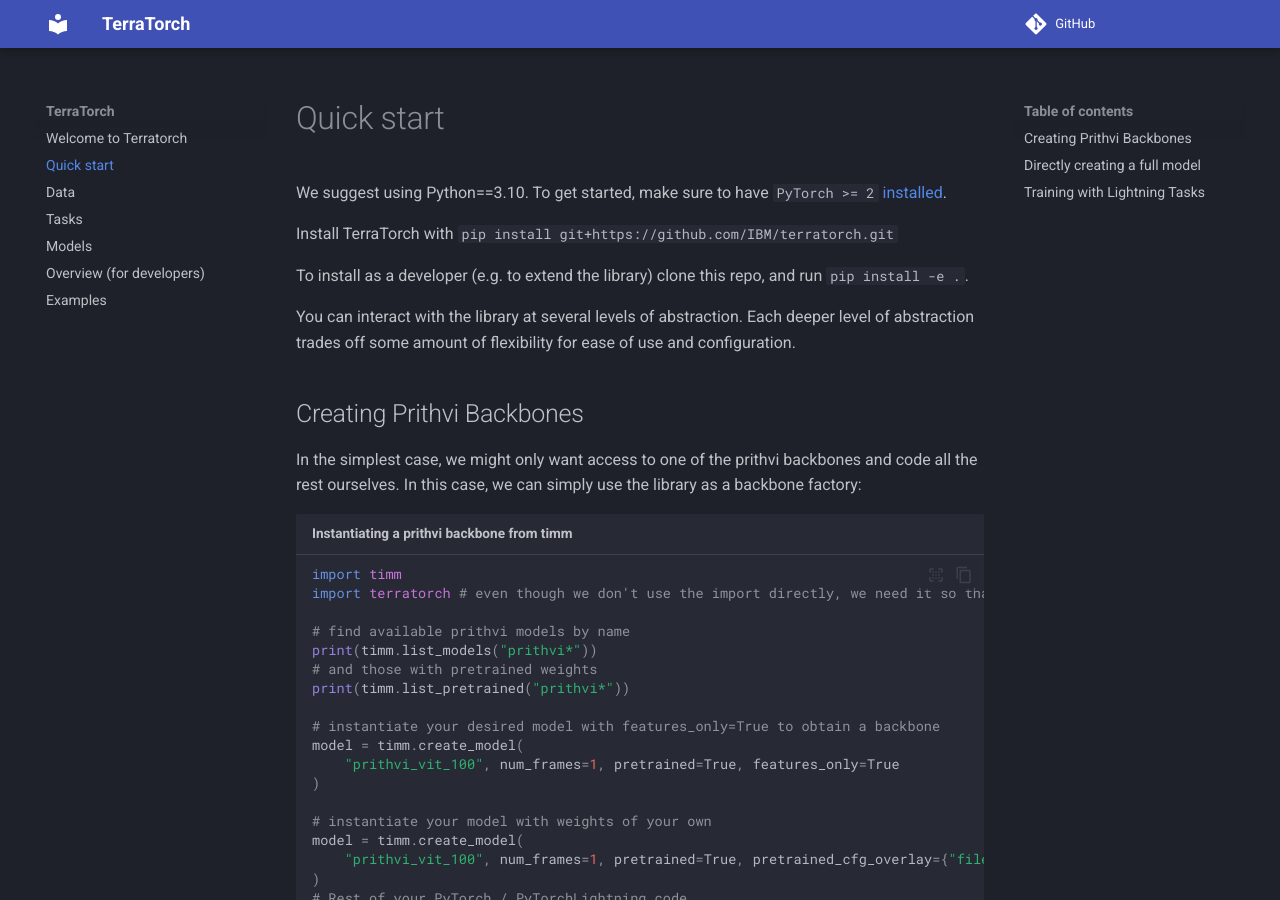
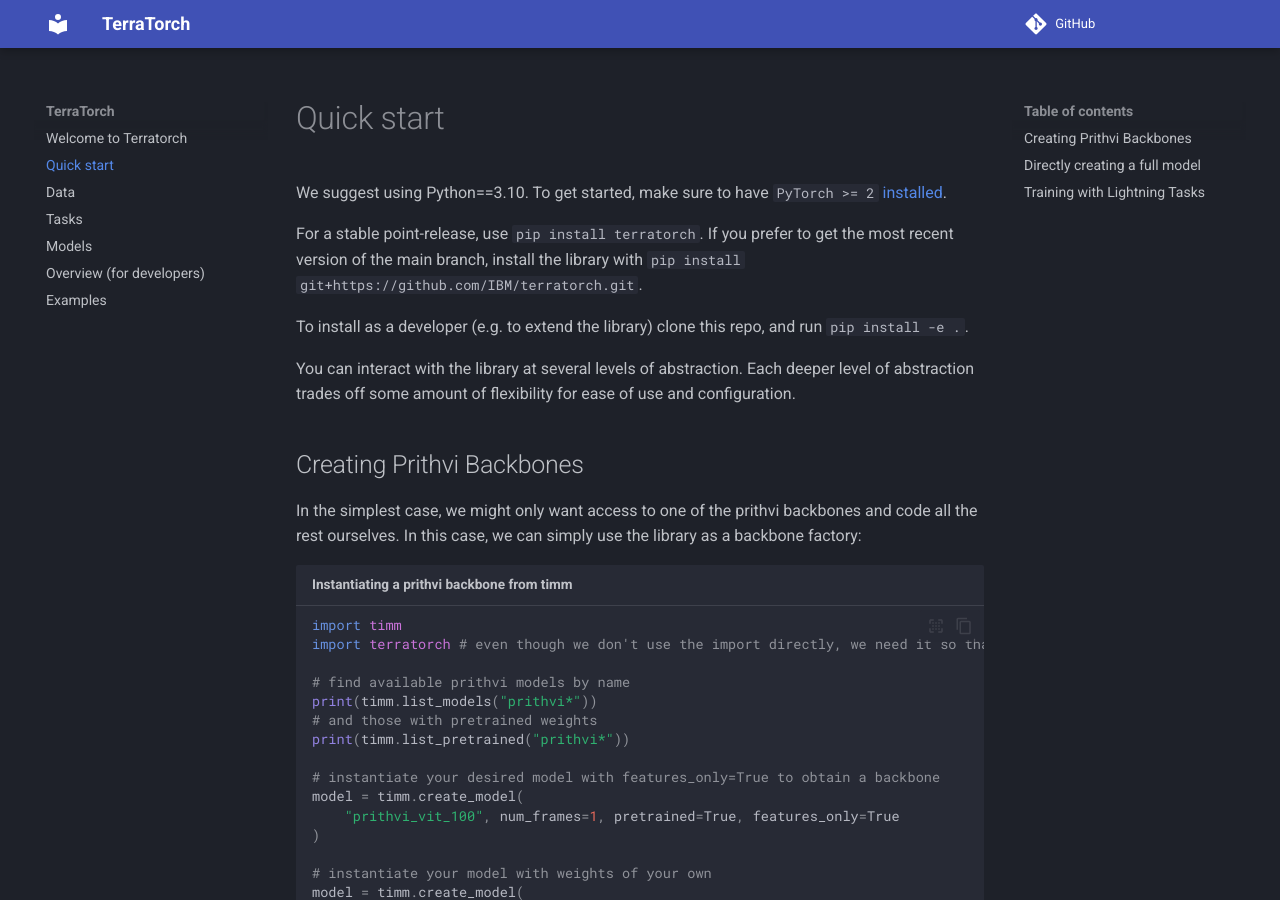
Before and after one commit to IBM/terratorch, an MkDocs documentation site: the page built from docs/quick_start.md, in a window 1280 px wide and 900 px high. Built offline with MkDocs 1.6.1 and Material for MkDocs 9.7.7, drawn with Linux system fonts in a browser that asks for light colours; comment, search, counter and statistics services are not loaded.

Commit message:
Updating quick-start
Signed-off-by: João Lucas de Sousa Almeida <joao.l.sa.9.3@gmail.com>

```diff
--- a/docs/quick_start.md
+++ b/docs/quick_start.md
@@ -2,7 +2,8 @@
 We suggest using Python==3.10.
 To get started, make sure to have `PyTorch >= 2` [installed](https://pytorch.org/get-started/locally/).
 
-Install TerraTorch with `pip install git+https://github.com/IBM/terratorch.git`
+For a stable point-release, use `pip install terratorch`.
+If you prefer to get the most recent version of the main branch, install the library with `pip install git+https://github.com/IBM/terratorch.git`.
 
 To install as a developer (e.g. to extend the library) clone this repo, and run `pip install -e .`.
 
```
